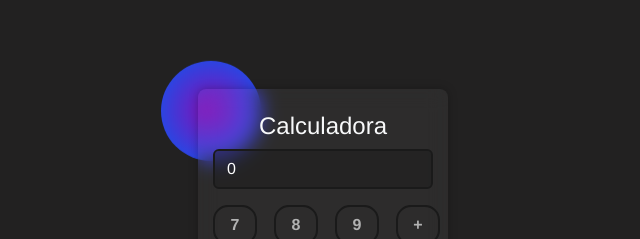
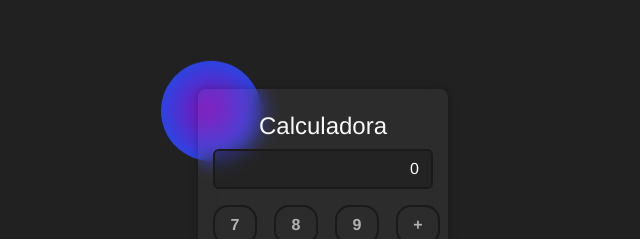
Before and after one commit to RodrigoProgram22/calculadora-angular, an Angular app: page / in a window 1280 px wide. Shown: the part 161-400 px from the top of the page, without its empty margins (319-959 px from the left). Built offline with nearby package versions, Linux system fonts and the light colour scheme.

Commit message:
Se corrigió algunos errores.

```diff
--- a/src/app/app.component.css
+++ b/src/app/app.component.css
@@ -93,6 +93,7 @@ button:active {
   border: 0.125em solid #1a1a1a;
   color: #fff;
   background-color: #1a1a1a70;
+  text-align: right;
 }
 .input-calcu::placeholder {
   color: #fff;
--- a/src/app/app.component.ts
+++ b/src/app/app.component.ts
@@ -10,7 +10,11 @@ export class AppComponent {
   valorMostrar: any = '';
 
   sumNum(x: number) {
-    this.valorMostrar += x;
+    if (this.valorMostrar == 'Error!') {
+      this.valorMostrar = x;
+    } else {
+      this.valorMostrar += x;
+    }
   }
   suma() {
     this.valorMostrar += ' + ';
```
